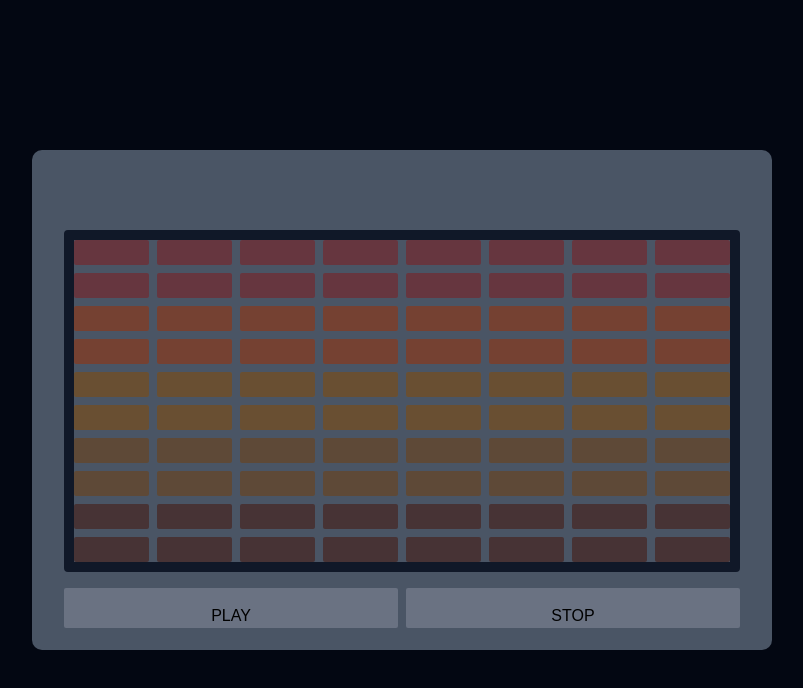
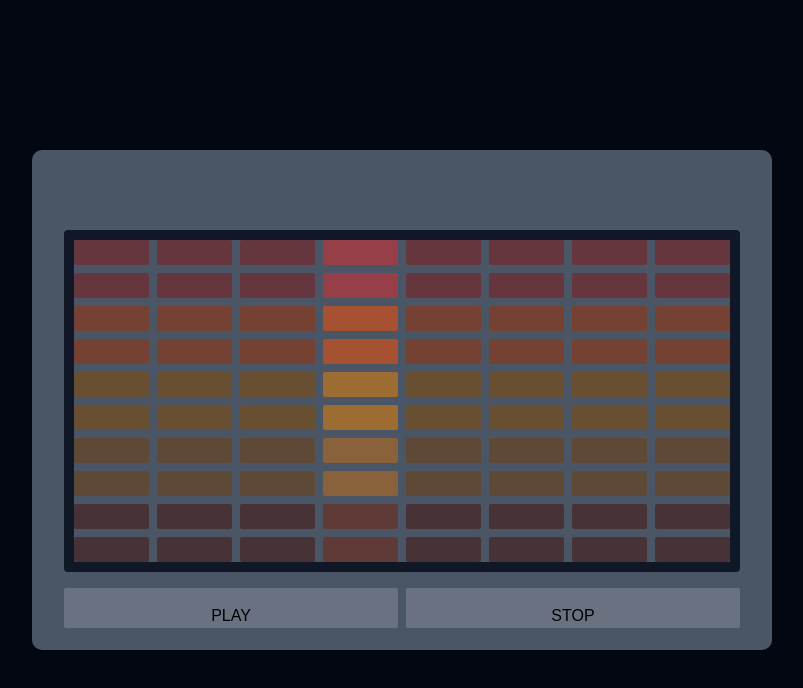
Before and after one commit to mite404/tr-08, a React (Vite) app: page / in a window 1280 px wide. Shown: the top 688 px of the page, without its empty margins (238-1041 px from the left). Built offline with nearby package versions, Linux system fonts and the light colour scheme.

Commit message:
Add styling for 'current step' highlighting
* Add `isCurrentStep` to Pad component. * Test if column highlight works via hardcoded
`currentStep` value * Start to build mental model for how a playhead will work (realized
setInterval will not work as a master clock)

```diff
--- a/src/App.tsx
+++ b/src/App.tsx
@@ -48,7 +48,12 @@ const colorMap: { [key: string]: string } = {
 function App() {
   const [bpm, setBpm] = useState(130);
   const [grid, setGrid] = useState(initialGrid);
-  const [currentStep, setCurrentStep] = useState(0);
+  const [currentStep, setCurrentStep] = useState(3);
+
+  // scheduling loop??
+  // const intervalId = setInterval(() => {
+  //   console.log("tick");
+  // }, 100);
 
   function handleClick(rowIndex: number, colIndex: number) {
     console.log(`Clicked: row ${rowIndex}, col ${colIndex}`);
@@ -64,6 +69,10 @@ function App() {
       return colorMap[baseColor] ?? baseColor;
     }
   };
+
+  function advancePlayhead() {
+    setCurrentStep((prev) => (prev + 1) % 8);
+  }
 
   return (
     // whole page container
@@ -83,6 +92,7 @@ function App() {
                       grid[rowIndex][colIndex],
                     )}
                     isActive={grid[rowIndex][colIndex]}
+                    isCurrentStep={colIndex === currentStep}
                     onClick={() => handleClick(rowIndex, colIndex)}
                   />
                 );
@@ -92,10 +102,7 @@ function App() {
         </div>
         {/* control buttons container */}
         <div className="grid grid-cols-2 gap-2 pt-4">
-          <Button
-            text="PLAY"
-            onClick={() => console.log("PLAY button clicked!")}
-          />
+          <Button text="PLAY" onClick={advancePlayhead} />
           <Button
             text="STOP"
             onClick={() => console.log("STOP button clicked!")}
--- a/src/components/Pad.tsx
+++ b/src/components/Pad.tsx
@@ -1,13 +1,16 @@
 type PadProps = {
   color: string;
   isActive: boolean;
+  isCurrentStep: boolean;
   onClick: () => void;
 };
 
-export function Pad({ color, isActive, onClick }: PadProps) {
+export function Pad({ color, isActive, isCurrentStep, onClick }: PadProps) {
+  console.log("isCurrentStep:", isCurrentStep);
+
   return (
     <button
-      className={`aspect-3/1 cursor-pointer rounded-sm hover:opacity-80 ${color} ${isActive ? "opacity-100" : "opacity-50"} [rounded-[10px] h-[25px] w-full p-2`}
+      className={`aspect-3/1 cursor-pointer rounded-sm hover:opacity-80 ${color} ${isActive ? "opacity-100" : "opacity-50"} ${isCurrentStep ? "brightness-175" : ""} [rounded-[10px] h-[25px] w-full p-2`}
       onClick={onClick}
     ></button>
   );
```
Also changed, not shown: src/sequencer.ts (line endings or trailing spaces).
